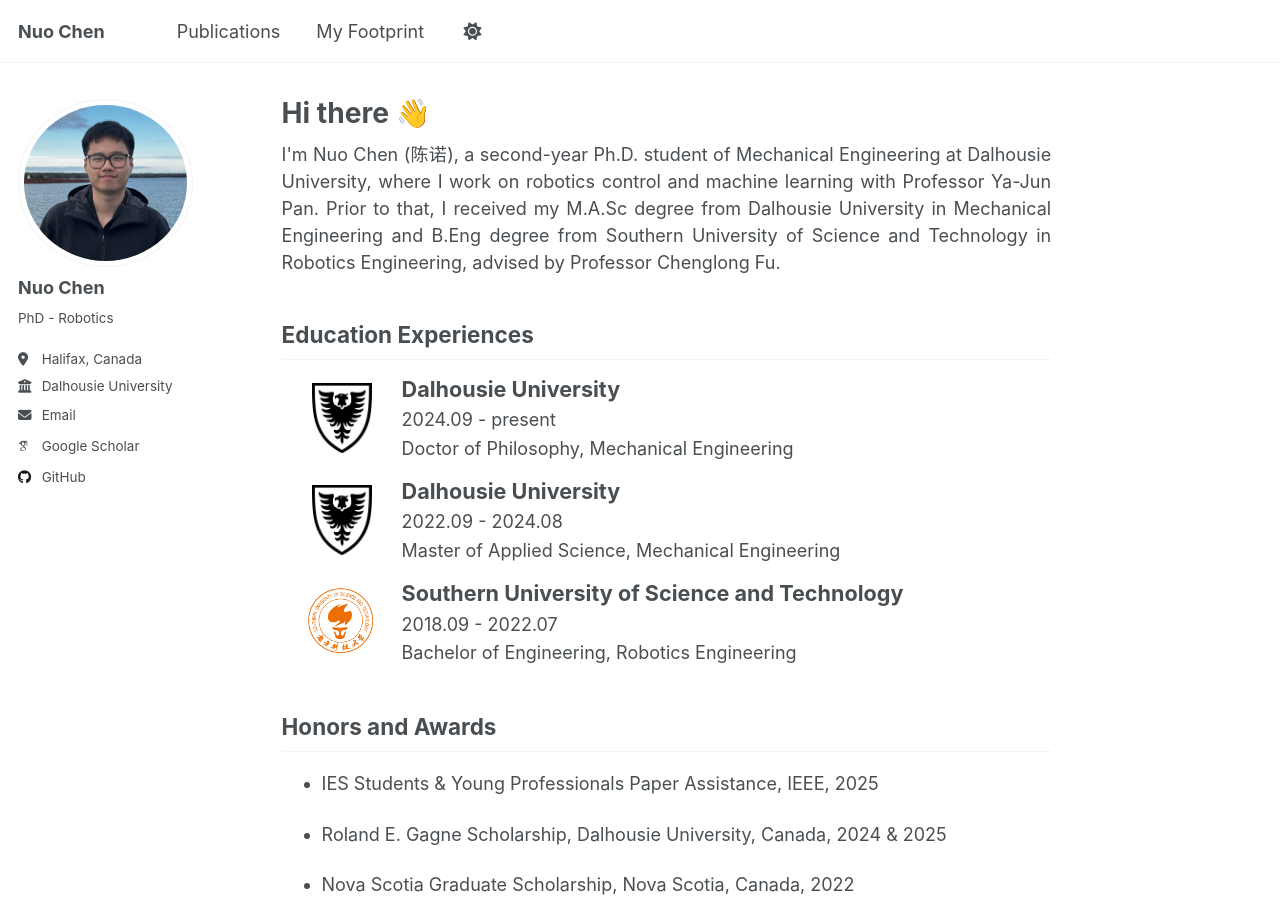
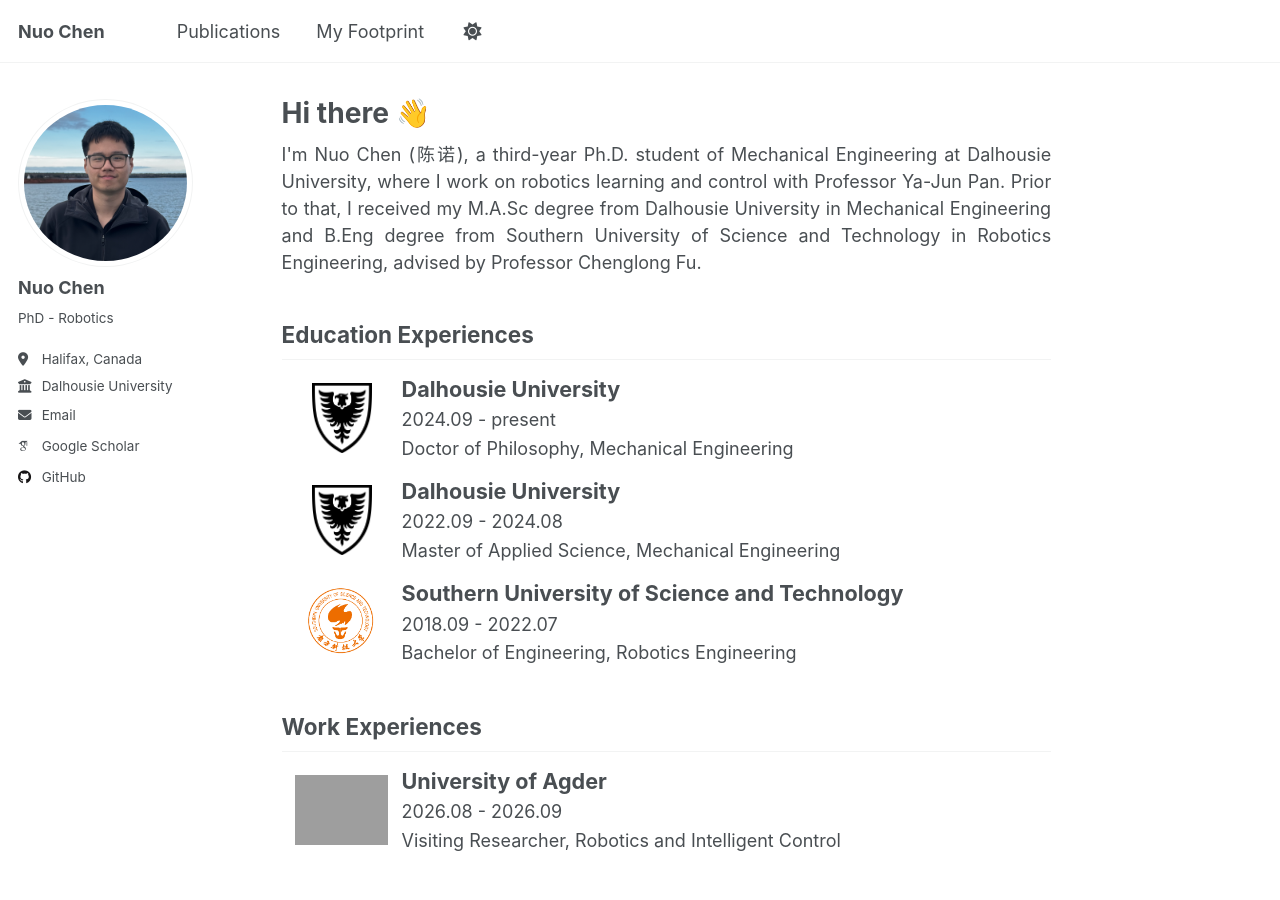
Before and after one commit to NuoChen1999/nuochen1999.github.io, a Jekyll site: the page built from _pages/about.md, in a window 1280 px wide and 900 px high. Built offline with Jekyll 4.4.1, drawn with Linux system fonts in a browser that asks for light colours; some web fonts are replaced; a script that is not in the unit is left out; grey boxes are pictures that could not be loaded.

Commit message:
Revise about page with new student year and experience
Updated academic status and added work experience section.

```diff
--- a/_pages/about.md
+++ b/_pages/about.md
@@ -8,7 +8,7 @@ redirect_from:
 ---
 
 <p style="text-align: justify;">
-I'm Nuo Chen (陈诺), a second-year Ph.D. student of Mechanical Engineering at Dalhousie University, where I work on robotics control and machine learning with Professor
+I'm Nuo Chen (陈诺), a third-year Ph.D. student of Mechanical Engineering at Dalhousie University, where I work on robotics learning and control with Professor
 <a href="http://acm.me.dal.ca/" style="color: inherit; text-decoration: none;">Ya-Jun Pan</a>.
 Prior to that, I received my M.A.Sc degree from Dalhousie University in Mechanical Engineering and B.Eng degree from Southern University of Science and Technology in Robotics Engineering, advised by Professor
 <a href="https://www.sustech.edu.cn/en/faculties/fuchenglong.html" style="color: inherit; text-decoration: none;">Chenglong Fu</a>.
@@ -51,6 +51,19 @@ Prior to that, I received my M.A.Sc degree from Dalhousie University in Mechanic
   </div>
 </div>
 
+## Work Experiences
+<!-- University of Agder -->
+<div style="width:100%; max-width:700px; display:table; line-height:1.6; margin-bottom:10px;">
+  <div style="display:table-cell; width:120px; text-align:center; vertical-align:middle;">
+    <img src="/images/uia-logo.png" alt="UiA Logo" style="max-height:70px; height:auto; width:auto;">
+  </div>
+  <div style="display:table-cell; vertical-align:middle;">
+    <div style="font-weight:bold; font-size:1.2em;">University of Agder</div>
+    <div>2026.08 - 2026.09</div>
+    <div>Visiting Researcher, Robotics and Intelligent Control</div>
+  </div>
+</div>
+
 ## Honors and Awards
 - IES Students & Young Professionals Paper Assistance, IEEE, 2025
 
```
